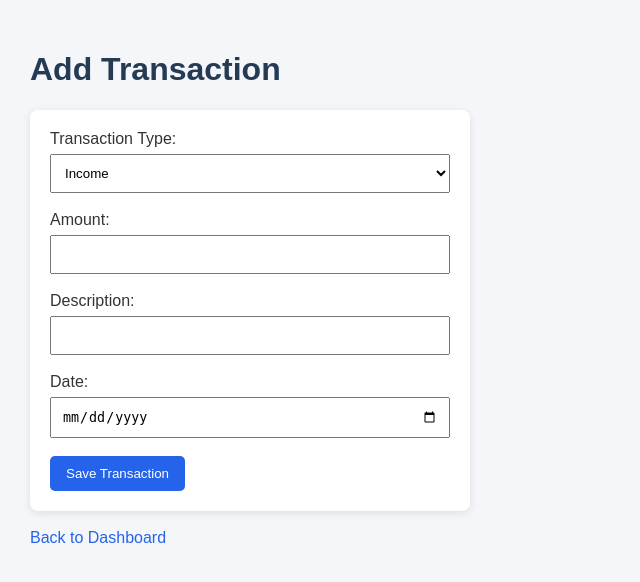
After one commit to Saksham-alt-arch/INCOME-EXPENSE-WEB-AI, a PHP site: page /transaction.php in a window 1280 px wide. The commit adds this page. Shown: the top 582 px of the page, without its empty margins (0-640 px from the left). Run offline with PHP 8.4, Linux system fonts and the light colour scheme; the visitor is signed in with stand-in values (Sample User, id 1).

Commit message:
Application finished

```diff
--- /dev/null
+++ b/css/style.css
@@ -0,0 +1,82 @@
+body {
+  font-family: Arial, sans-serif;
+  background-color: #f4f6f9;
+  margin: 0;
+  padding: 30px;
+  color: #333;
+}
+
+h1,
+h2,
+h3 {
+  color: #243b53;
+}
+
+form {
+  background-color: white;
+  padding: 20px;
+  border-radius: 8px;
+  max-width: 400px;
+  box-shadow: 0 2px 8px rgba(0, 0, 0, 0.1);
+}
+
+input,
+select {
+  width: 100%;
+  padding: 10px;
+  margin-top: 6px;
+  box-sizing: border-box;
+}
+
+button {
+  background-color: #2563eb;
+  color: white;
+  padding: 10px 16px;
+  border: none;
+  border-radius: 5px;
+  cursor: pointer;
+}
+
+button:hover {
+  background-color: #1d4ed8;
+}
+
+a {
+  color: #2563eb;
+  text-decoration: none;
+}
+
+a:hover {
+  text-decoration: underline;
+}
+table {
+  width: 100%;
+  border-collapse: collapse;
+  background-color: white;
+  margin-top: 20px;
+}
+
+th,
+td {
+  padding: 12px;
+  text-align: left;
+  border-bottom: 1px solid #ddd;
+}
+
+th {
+  background-color: #243b53;
+  color: white;
+}
+
+tr:hover {
+  background-color: #f1f5f9;
+}
+
+p {
+  font-size: 16px;
+}
+
+hr {
+  border: 1px solid #ddd;
+  margin: 25px 0;
+}
--- /dev/null
+++ b/js/validation.js
@@ -0,0 +1,28 @@
+document.addEventListener("DOMContentLoaded", function () {
+  const form = document.querySelector("#transactionForm");
+
+  if (!form) return;
+
+  form.addEventListener("submit", function (event) {
+    const amount = parseFloat(form.querySelector("#amount").value);
+    const description = form.querySelector("#description").value.trim();
+    const date = form.querySelector("#transaction_date").value;
+
+    if (isNaN(amount) || amount <= 0) {
+      alert("Please enter an amount greater than zero.");
+      event.preventDefault();
+      return;
+    }
+
+    if (description === "") {
+      alert("Please enter a description.");
+      event.preventDefault();
+      return;
+    }
+
+    if (date === "") {
+      alert("Please select a date.");
+      event.preventDefault();
+    }
+  });
+});
--- a/login.php
+++ b/login.php
@@ -38,6 +38,7 @@ if ($_SERVER["REQUEST_METHOD"] === "POST") {
     <meta charset="UTF-8">
     <meta name="viewport" content="width=device-width, initial-scale=1.0">
     <title>Login - Personal Finance Tracker</title>
+    <link rel="stylesheet" href="css/style.css">
 </head>
 <body>
     <h1>Log In</h1>
--- a/register.php
+++ b/register.php
@@ -39,6 +39,7 @@ if ($_SERVER["REQUEST_METHOD"] === "POST") {
     <meta charset="UTF-8">
     <meta name="viewport" content="width=device-width, initial-scale=1.0">
     <title>Register - Personal Finance Tracker</title>
+    <link rel="stylesheet" href="css/style.css">
 </head>
 <body>
     <h1>Create an Account</h1>
--- /dev/null
+++ b/transaction.php
@@ -0,0 +1,107 @@
+<?php
+session_start();
+require "db.php";
+
+if (!isset($_SESSION["user_id"])) {
+    header("Location: login.php");
+    exit;
+}
+
+$message = "";
+
+if ($_SERVER["REQUEST_METHOD"] === "POST") {
+    $type = $_POST["type"] ?? "";
+    $amount = $_POST["amount"] ?? "";
+    $description = trim($_POST["description"] ?? "");
+    $date = $_POST["transaction_date"] ?? "";
+
+    if (
+        !in_array($type, ["Income", "Expense"], true) ||
+        !is_numeric($amount) ||
+        $amount <= 0 ||
+        $description === "" ||
+        $date === ""
+    ) {
+        $message = "Please enter valid transaction information.";
+    } else {
+        $user_id = $_SESSION["user_id"];
+
+        $stmt = $conn->prepare(
+            "INSERT INTO transactions
+            (user_id, type, amount, description, transaction_date)
+            VALUES (?, ?, ?, ?, ?)"
+        );
+
+        $stmt->bind_param(
+            "isdss",
+            $user_id,
+            $type,
+            $amount,
+            $description,
+            $date
+        );
+
+        if ($stmt->execute()) {
+            $message = "Transaction added successfully!";
+        } else {
+            $message = "Unable to save transaction.";
+        }
+
+        $stmt->close();
+    }
+}
+?>
+
+<!DOCTYPE html>
+<html lang="en">
+<head>
+    <meta charset="UTF-8">
+    <meta name="viewport" content="width=device-width, initial-scale=1.0">
+    <title>Add Transaction</title>
+    <link rel="stylesheet" href="css/style.css">
+</head>
+<body>
+
+    <h1>Add Transaction</h1>
+
+    <p><?= htmlspecialchars($message, ENT_QUOTES, "UTF-8") ?></p>
+
+    <form method="POST" action="transaction.php" id="transactionForm">
+
+        <label for="type">Transaction Type:</label>
+        <select name="type" id="type" required>
+            <option value="Income">Income</option>
+            <option value="Expense">Expense</option>
+        </select>
+
+        <br><br>
+
+        <label for="amount">Amount:</label>
+        <input type="number" name="amount" id="amount"
+               min="0.01" step="0.01" required>
+
+        <br><br>
+
+        <label for="description">Description:</label>
+        <input type="text" name="description" id="description"
+            maxlength="255">
+
+        <br><br>
+
+        <label for="transaction_date">Date:</label>
+        <input type="date" name="transaction_date"
+            id="transaction_date">
+
+        <br><br>
+
+        <button type="submit">Save Transaction</button>
+
+    </form>
+
+    <br>
+
+    <a href="dashboard.php">Back to Dashboard</a>
+    <script src="js/validation.js"></script>
+
+</body>
+</html>
```
Also changed, not shown: dashboard.php (added, +125 -0 lines), database/personal_finance_tracker.sql (added, +23 -0 lines), delete_transaction.php (added, +33 -0 lines), edit_transaction.php (added, +156 -0 lines), index.php (+8 -0 lines), logout.php (added, +10 -0 lines).
